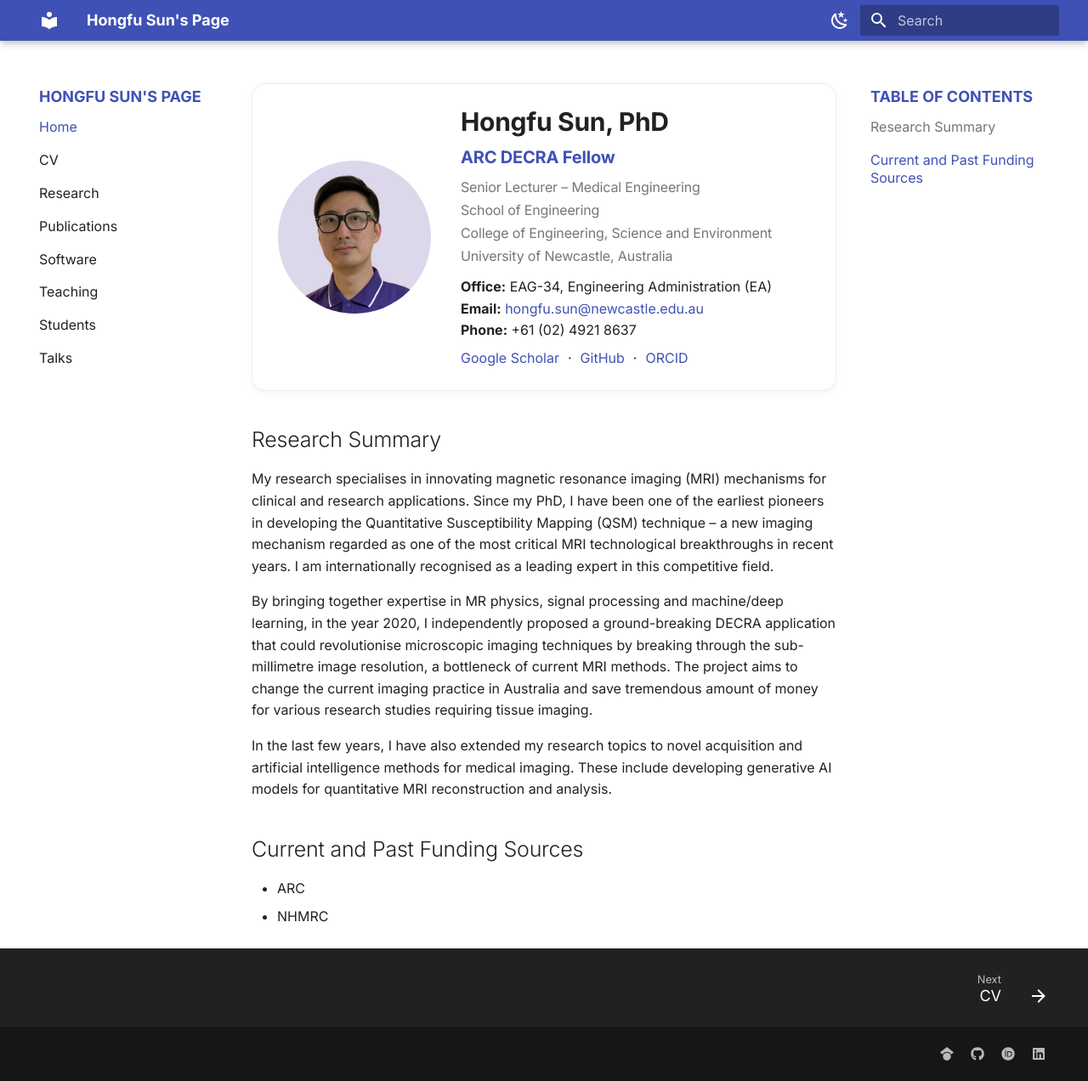
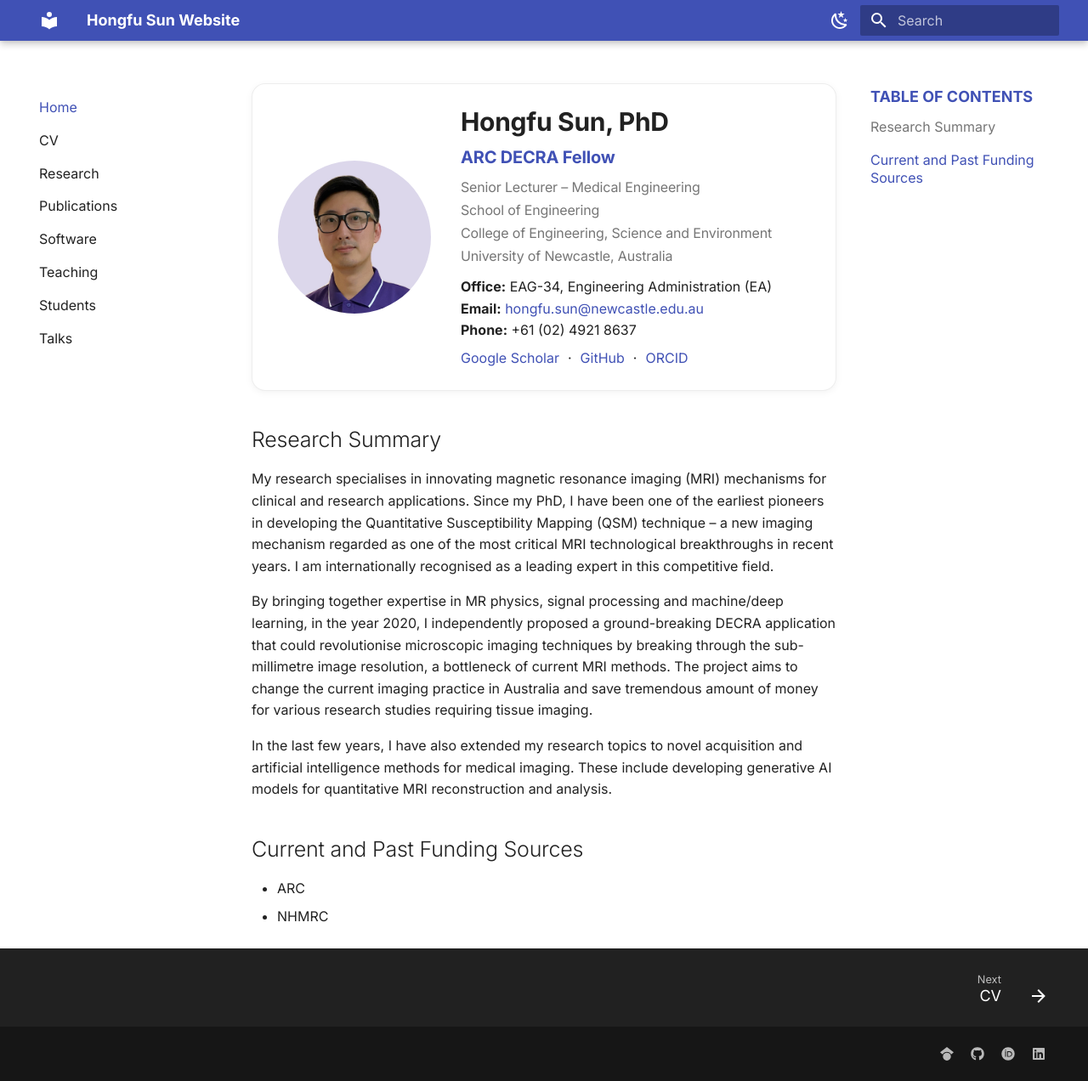
Before and after one commit to sunhongfu/sunhongfu.github.io, an MkDocs documentation site: the page built from docs/index.md, in a window 1280 px wide and 1272 px high. Shown: the whole window at 85% size. Built offline with MkDocs 1.6.1 and Material for MkDocs 9.7.7, drawn with Linux system fonts in a browser that asks for light colours.

Commit message:
remove title

```diff
--- a/docs/assets/extra.css
+++ b/docs/assets/extra.css
@@ -11,14 +11,13 @@
   padding: 0.2rem 0;   /* add vertical spacing */
 }
 
-/* Hide site name/title at top of left nav */
-.md-sidebar--primary .md-header__title {
+/* Hide the site name shown at the very top of the left nav */
+.md-sidebar--primary .md-nav--primary > .md-nav__title {
   display: none !important;
 }
 
-/* Remove empty gap left behind */
-.md-sidebar--primary .md-sidebar__inner {
-  padding-top: 0 !important;
+/* Pull the menu up so there's no blank space */
+.md-sidebar--primary .md-nav--primary > .md-nav__list {
   margin-top: 0 !important;
 }
 
--- a/mkdocs.yml
+++ b/mkdocs.yml
@@ -1,4 +1,4 @@
-site_name: Hongfu Sun's Page
+site_name: Hongfu Sun Website
 site_description: "Academic profile of Hongfu Sun, Senior Lecturer in Medical Imaging & AI at the University of Newcastle"
 site_url: https://sunhongfu.github.io
 # repo_url: https://github.com/sunhongfu/sunhongfu.github.io # this will add the GitHub icon in the nav bar
```
